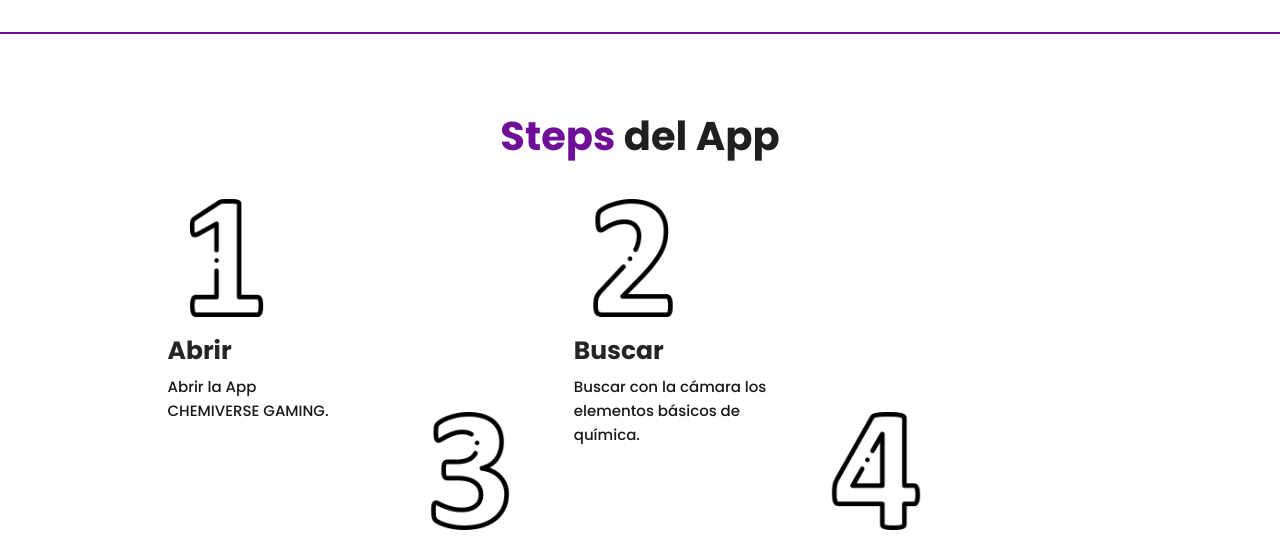
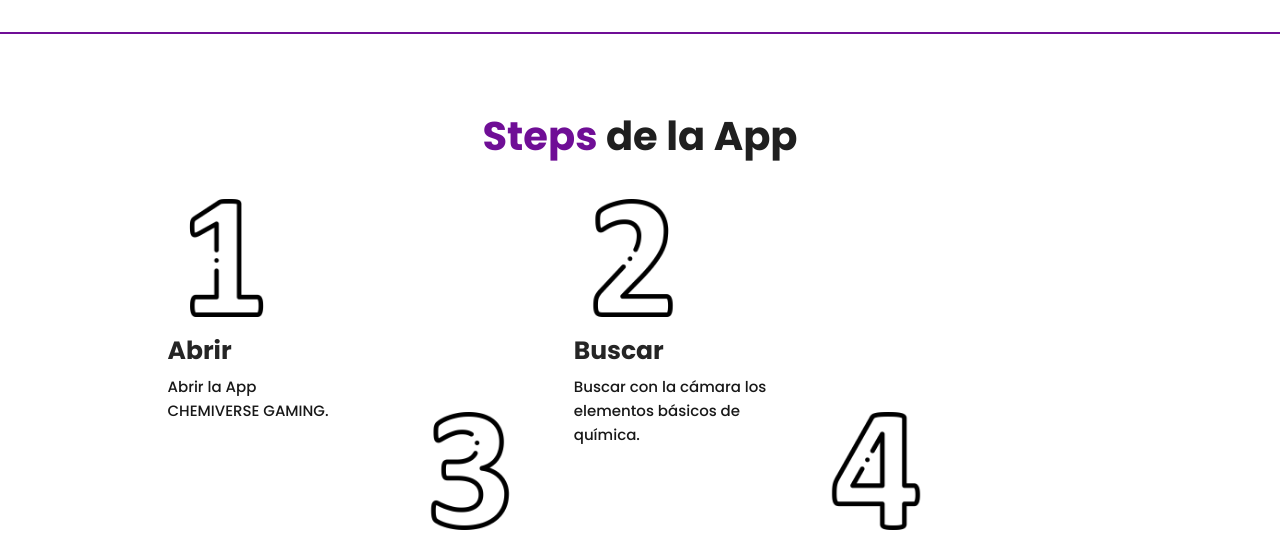
Before and after one commit to majoromeror/RepoStem2023, a plain HTML site: page service.html in a window 1280 px wide. Shown: the part 198-740 px from the top of the page. Drawn offline with nearby package versions, Linux system fonts and the light colour scheme; a web font is replaced by a local one.

Commit message:
Update service.html

```diff
--- a/service.html
+++ b/service.html
@@ -89,7 +89,7 @@
             <div class="row">
                <div class="col-md-12">
                   <div class="titlepage">
-                     <h2><span class="green">Steps</span> del App</span></h2>
+                     <h2><span class="green">Steps</span> de la App</span></h2>
                   </div>
                </div>
             </div>
```
